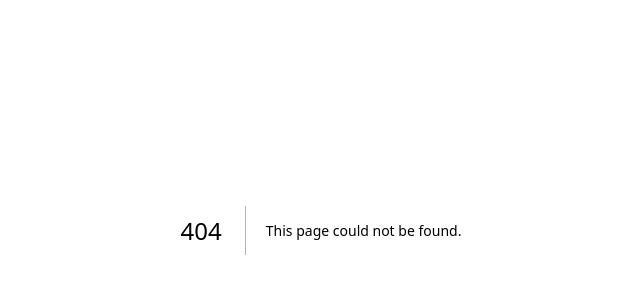
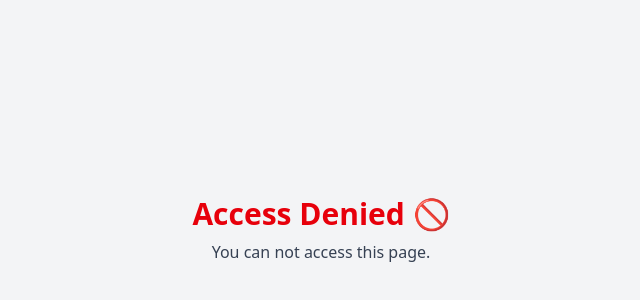
Before and after one commit to debasish-max/design-verse, a Next.js app in the folder designverse/: page /unauthorized in a window 1280 px wide. Before the commit this address had no page. Shown: the part 170-470 px from the top of the page, without its empty margins (319-959 px from the left). Built offline with nearby package versions, Linux system fonts and the light colour scheme.

Commit message:
unauthorized file added

```diff
--- /dev/null
+++ b/designverse/src/app/unauthorized/page.tsx
@@ -0,0 +1,12 @@
+import React from 'react'
+
+function Unauthorized() {
+  return (
+    <div className='flex flex-col items-center justify-center h-screen bg-gray-100'>
+      <h1 className='text-3xl font-bold text-red-600'>Access Denied 🚫</h1>
+      <p className='mt-2 text-gray-700'>You can not access this page.</p>
+    </div>
+  )
+}
+
+export default Unauthorized
```
